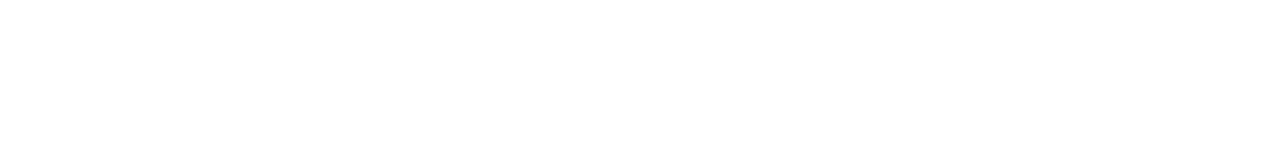
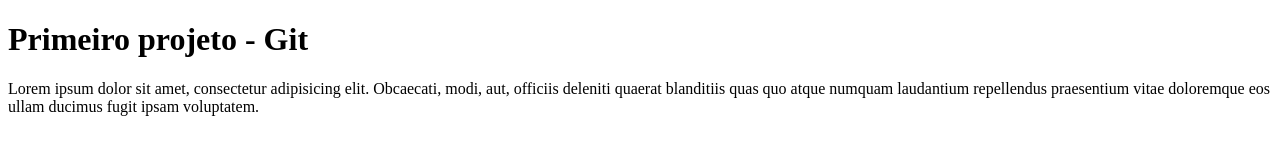
Before and after one commit to caue7ways/curso-git, a plain HTML site: page index.html in a window 1280 px wide. Drawn offline with Linux system fonts and the light colour scheme.

Commit message:
Conteudo do index.html

```diff
--- a/index.html
+++ b/index.html
@@ -5,6 +5,7 @@
 	<title>Document</title>
 </head>
 <body>
-
+	<h1>Primeiro projeto - Git</h1>
+	<p>Lorem ipsum dolor sit amet, consectetur adipisicing elit. Obcaecati, modi, aut, officiis deleniti quaerat blanditiis quas quo atque numquam laudantium repellendus praesentium vitae doloremque eos ullam ducimus fugit ipsam voluptatem.</p>
 </body>
 </html>
```
